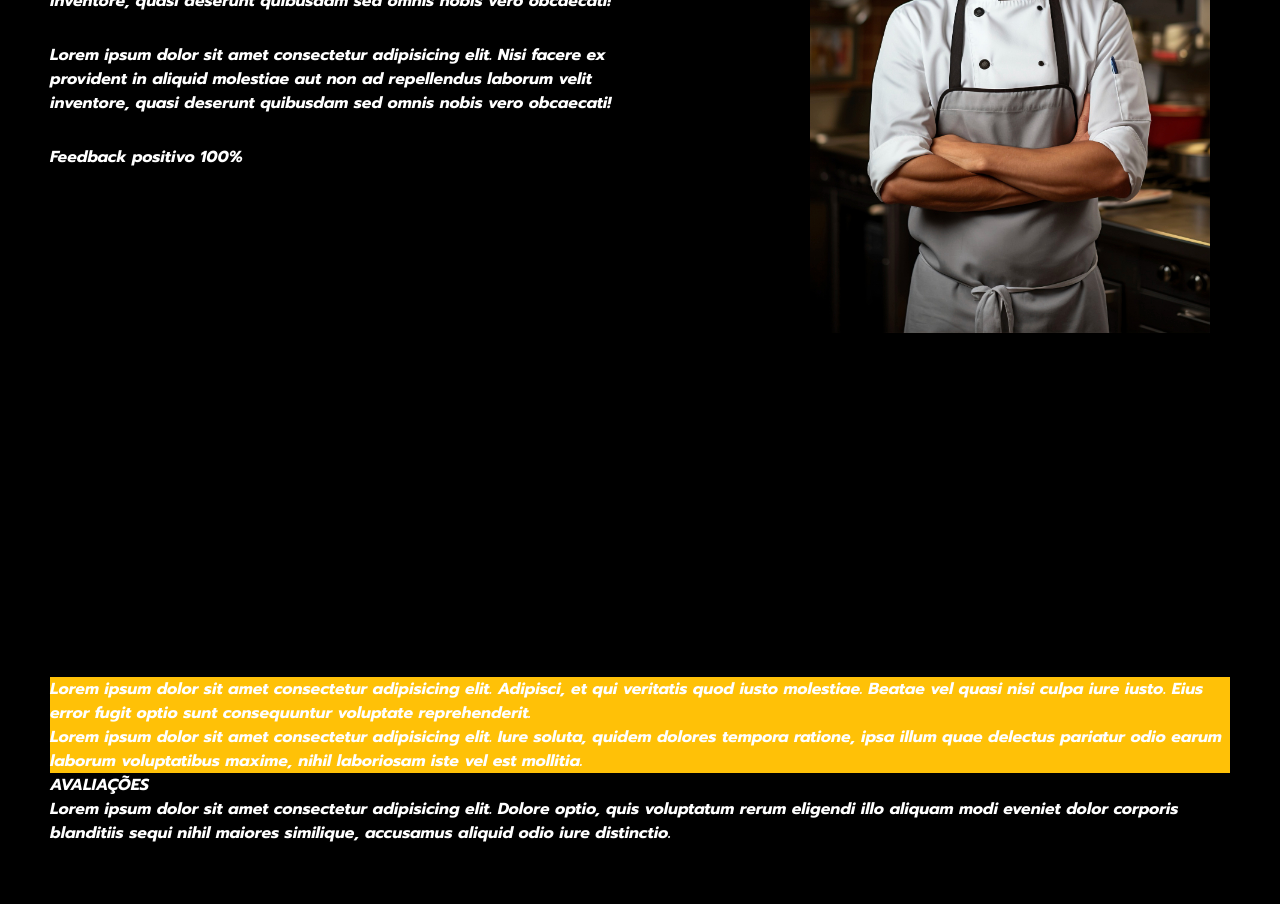
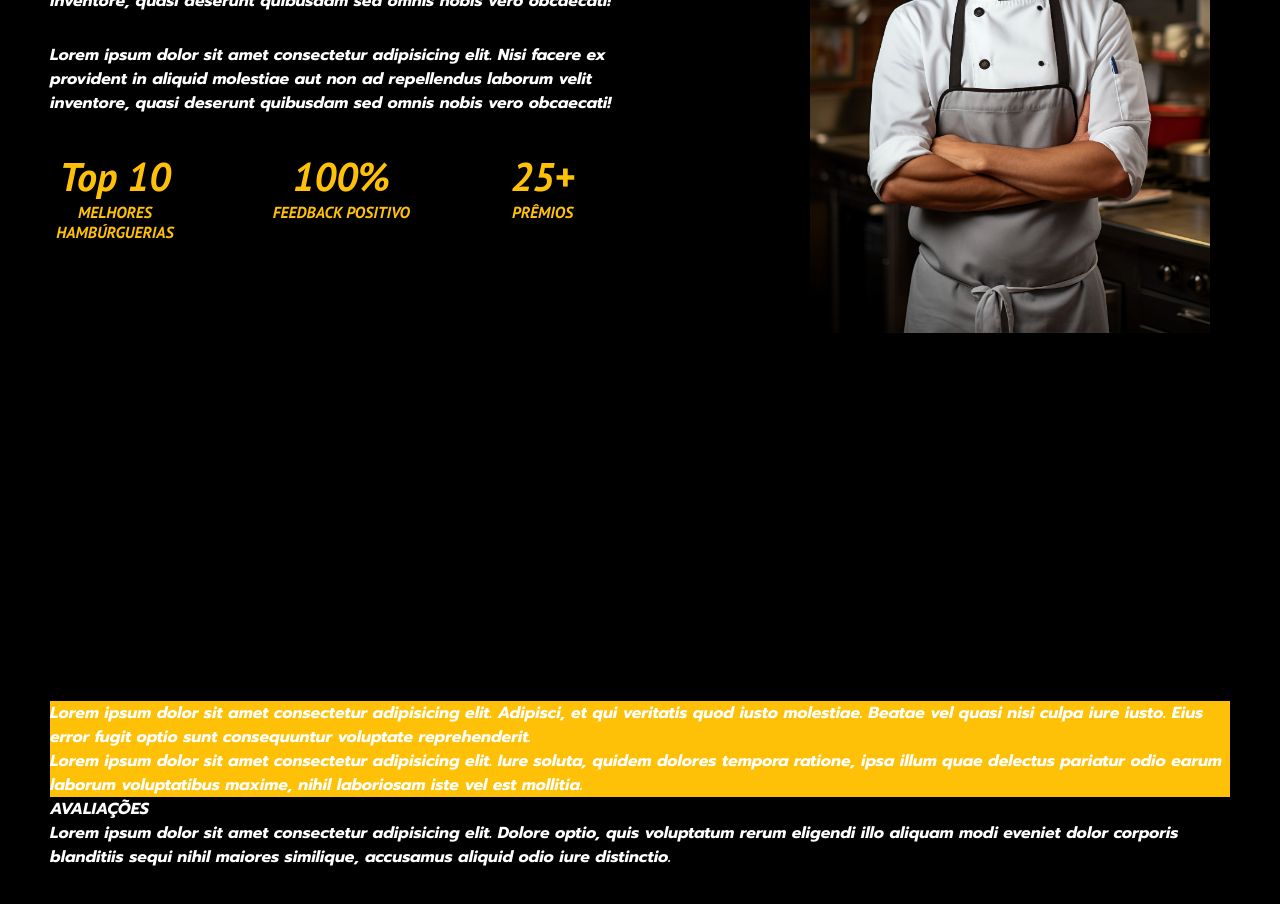
Before and after one commit to joaoburi/draculas_burguer, a plain HTML site: page index.html in a window 1280 px wide. Shown: the part 1360-2264 px from the top of the page. Drawn offline with Linux system fonts and the light colour scheme.

Commit message:
saiba mais web pronto

```diff
--- a/header.css
+++ b/header.css
@@ -6,7 +6,7 @@ body {
 }
 
 header {
-    font-family: "Lobster Two", sans-serif;
+    font-family: var(--fonte1);
     background-color: black;
     position: fixed;
     height: 103px;
--- a/index.html
+++ b/index.html
@@ -112,8 +112,25 @@
                 <p>
                     Lorem ipsum dolor sit amet consectetur adipisicing elit. Nisi facere ex provident in aliquid molestiae aut non ad repellendus laborum velit inventore, quasi deserunt quibusdam sed omnis nobis vero obcaecati!
                 </p>
-                <p>Feedback positivo 100% </p>
-                <p></p>
+
+
+
+                <div id="destaques">
+
+                    <div id="top">
+                        <div class="rank">Top 10</div>MELHORES
+                        HAMBÚRGUERIAS
+                    </div>
+
+                    <div id="feedback">
+                        <div class="rank">100%</div>FEEDBACK POSITIVO
+                    </div>
+
+                    <div id="premios">
+                        <div class="rank">25+</div>
+                        <div>PRÊMIOS</div>
+                    </div>
+                </div>
             </div>
             <div id="imagem">
                 <img id="chef" src="imagens/chef-p.jpg" alt="Foto do Chef de Cozinha">
--- a/main.css
+++ b/main.css
@@ -2,7 +2,7 @@
 
 main {
     height: 100%;
-    font-family: "Prompt", sans-serif;
+    font-family: var(--fonte2);
     font-weight: 700;
     font-style: italic;
 
@@ -81,9 +81,42 @@ main {
 
 }
 
+#destaques {
+
+    display: flex;
+    justify-content: space-between;
+    font-family: var(--fonte3);
+    color: #FFC107;
+    padding-right: 30px;
+    padding-top: 20px;
+}
+
+.rank {
+
+    font-size: 40px;
+}
+
+#top {
+
+    width: 130px;
+    text-align: center;
+}
+
+#feedback {
+
+    width: 150px;
+    text-align: center;
+}
+
+#premios {
+
+    width: 80px;
+    text-align: center;
+}
+
 
 #cardapio {
-    margin-top: 80%;
+    margin-top: 82%;
     background-color: #FFC107;
 }
 
--- a/style.css
+++ b/style.css
@@ -4,6 +4,14 @@
 
 @import url('https://fonts.googleapis.com/css2?family=Prompt:ital,wght@0,100;0,200;0,300;0,400;0,500;0,600;0,700;0,800;0,900;1,100;1,200;1,300;1,400;1,500;1,600;1,700;1,800;1,900&display=swap');
 
+@import url('https://fonts.googleapis.com/css2?family=PT+Sans:ital,wght@0,400;0,700;1,400;1,700&display=swap');
+
+
+:root {
+    --fonte1: "Lobster Two", sans-serif;
+    --fonte2: "Prompt", sans-serif;
+    --fonte3: "PT Sans", sans-serif;
+}
 
 * {
     margin: 0px;
```
